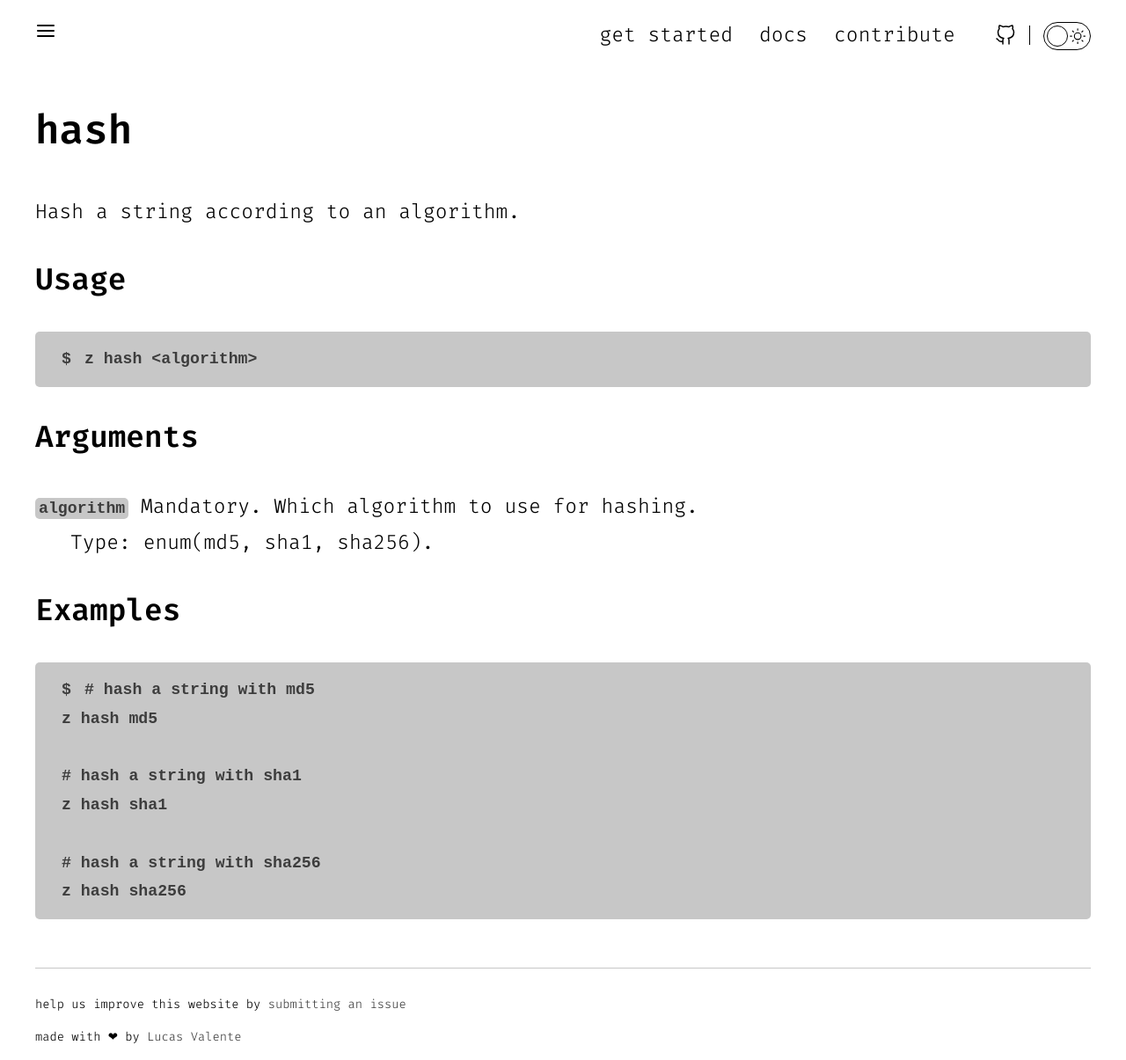
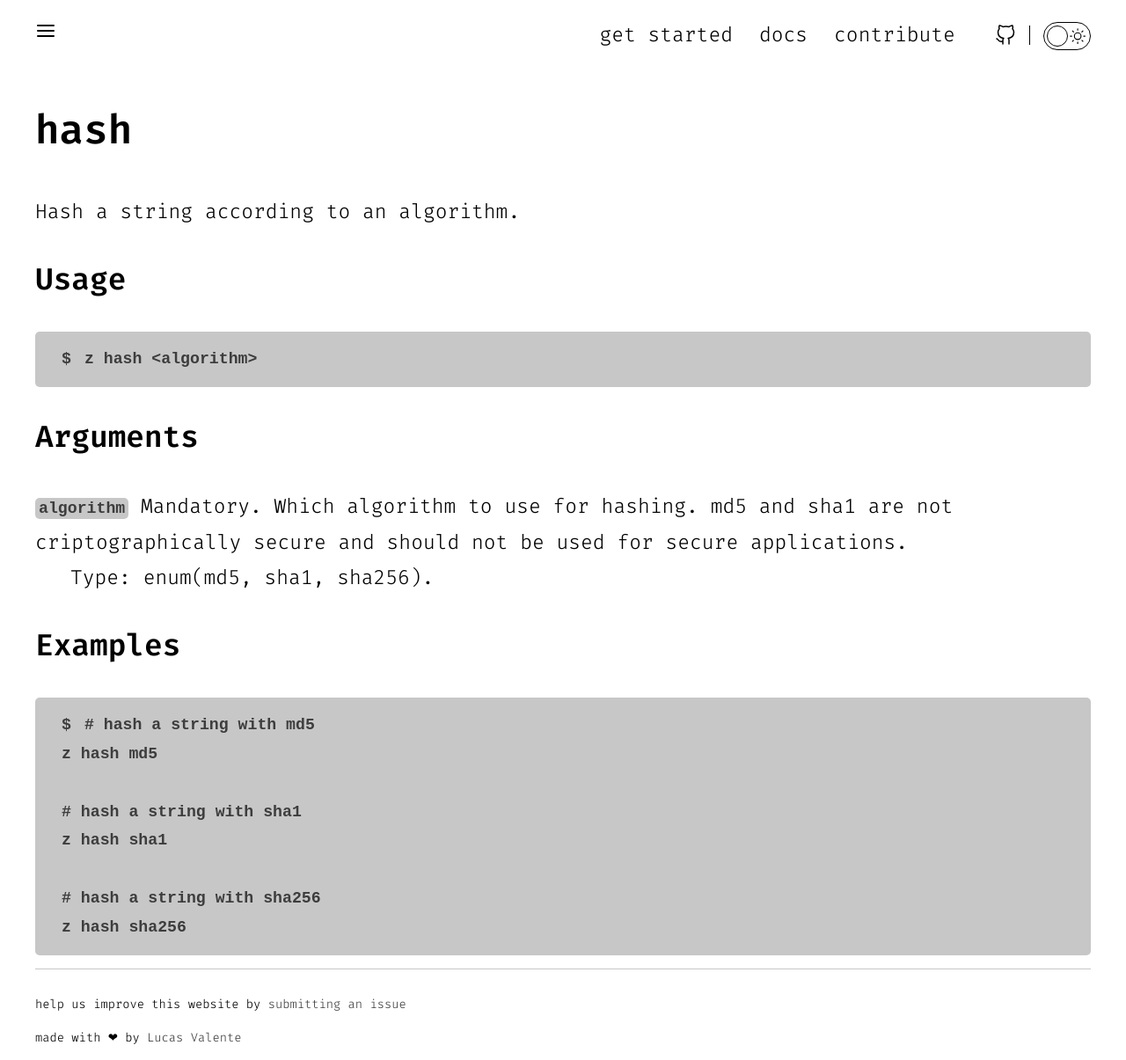
Before and after one commit to serramatutu/z, a Jekyll site: the page built from docs/_docs/commands/hash.md, in a window 1280 px wide and 1205 px high. Shown: the whole window at 88% size. Built offline with Jekyll 4.4.1, drawn with Linux system fonts in a browser that asks for light colours.

Commit message:
docs: add security notice for hash docs and help

```diff
--- a/docs/_docs/commands/hash.md
+++ b/docs/_docs/commands/hash.md
@@ -10,7 +10,7 @@ arguments:
   - md5
   - sha1
   - sha256
-  description: Which algorithm to use for hashing.
+  description: Which algorithm to use for hashing. md5 and sha1 are not criptographically secure and should not be used for secure applications.
 examples: |
   # hash a string with md5
   z hash md5
--- a/help/hash.txt
+++ b/help/hash.txt
@@ -9,6 +9,7 @@ usage:
 parameters:
     <algorithm> mandatory. must be one of (md5, sha1, sha256)
         which algorithm to use for hashing.
+        md5 and sha1 are not criptographically secure and should not be used for secure applications.
 
 examples:
     # hash a string with md5
```
